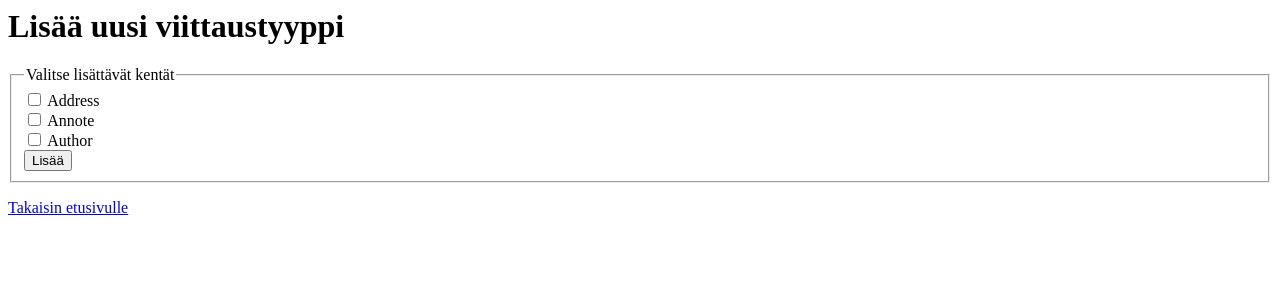
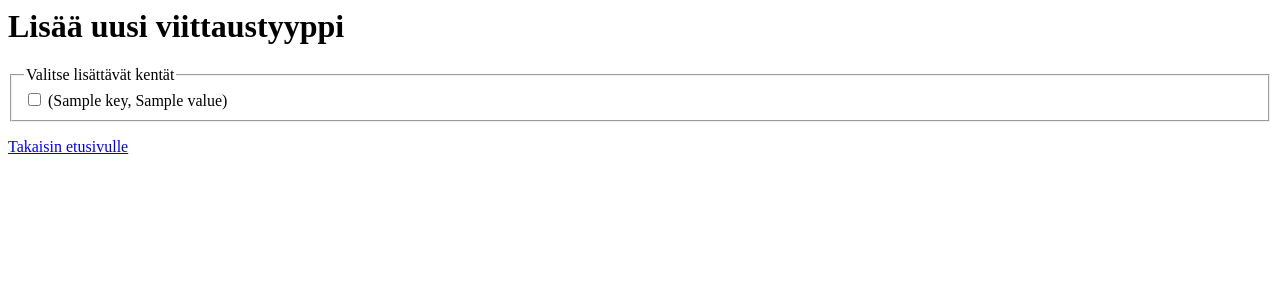
Before and after one commit to VeetiE/ohtu_mini_projekti, a Flask app: template src/templates/reference_types_add.html in a window 1280 px wide. Shown: the top 300 px of the page. Run offline with Flask 2, Linux system fonts and the light colour scheme; the template is opened without the code that fills it: most values are stand-ins (such as "Sample title", 1, 10 or a date in 2020).

Commit message:
added reference types adding page with all types

```diff
--- a/src/app.py
+++ b/src/app.py
@@ -54,6 +54,8 @@ def print_bibtex():
     bibtex_list = generator.make_bibtex_list()
     return render_template("print_bibtex.html", bibtexlist=bibtex_list)
 
-@app.route("/referenceTypesAdd")
+@app.route("/referenceTypesAdd", methods = ["GET", "POST"])
 def reference_types_add():
-    return render_template("reference_types_add.html")
+    if request.method == "POST":
+        pass
+    return render_template("reference_types_add.html", refType =reference_type_storage.all_possible_types)
--- a/src/templates/reference_types_add.html
+++ b/src/templates/reference_types_add.html
@@ -3,21 +3,15 @@
 <form>
     <fieldset>
         <legend>Valitse lisättävät kentät</legend>
+
+        {% for field in refType %}
+
         <div>
-            <input type = "checkbox" id = "address" name="field" value = "address"/>
-            <label for = "address">Address</label>
+            <input type = "checkbox" id = {{field}} name="field" value = "address"/>
+            <label for = {{field}}>{{field}}</label>
         </div>
-        <div>
-            <input type = "checkbox" id = "annote" name="field" value= "annote"/>
-            <label for = "annote">Annote</label>
-        </div>
-        <div>
-            <input type = "checkbox" id = "author" name="field" value="author"/>
-            <label for = "author">Author</label>
-        </div>
-        <div>
-            <button type = "submit">Lisää</button>
-        </div>
+
+        {% endfor %}
     </fieldset>
 </form>
 
```
Also changed, not shown: src/references/reference_type_bank.py (+9 -0 lines).
